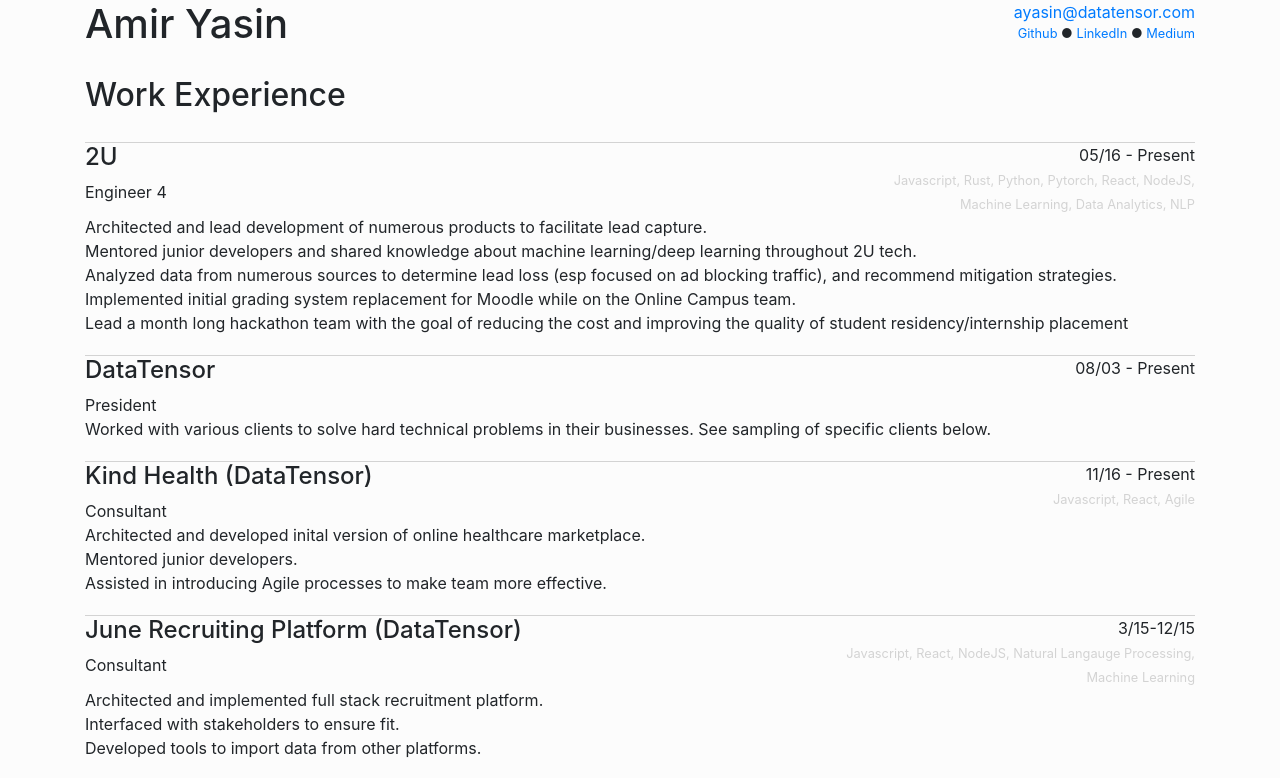
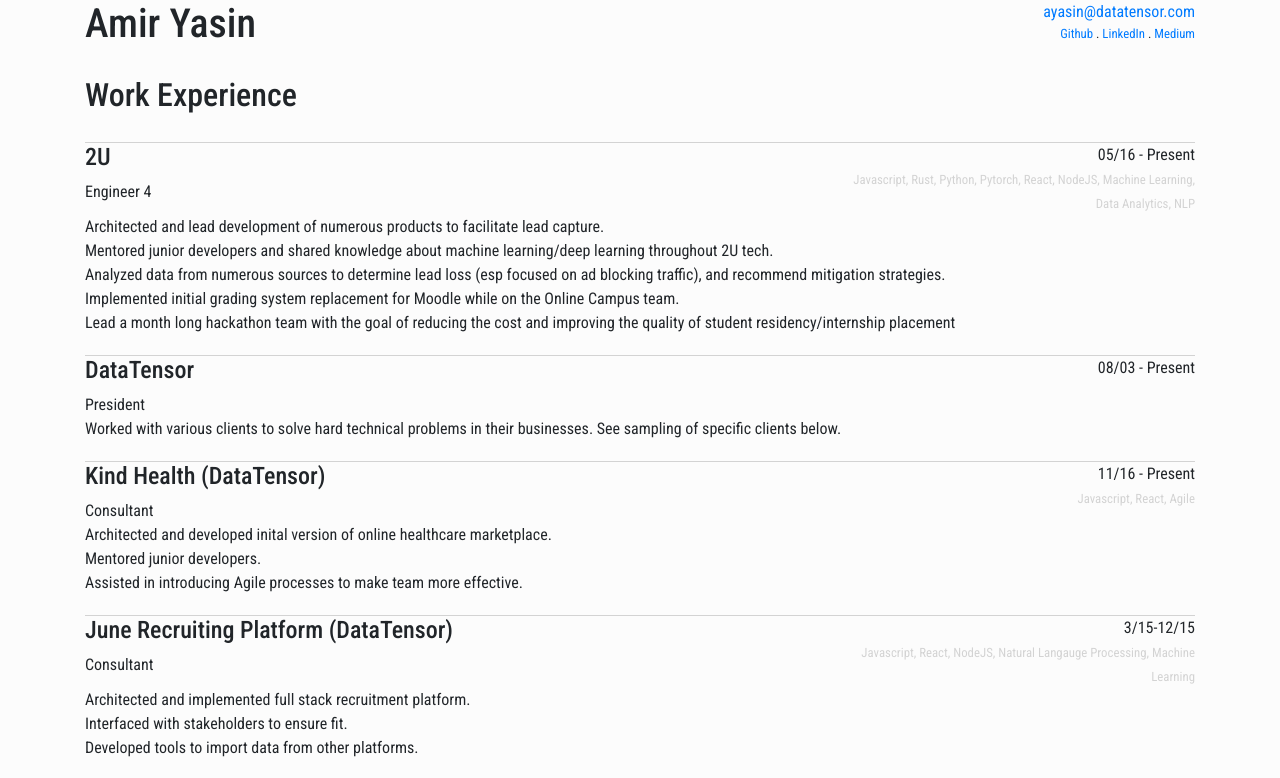
Before and after one commit to ayasin/react-resume, a React (Create React App) app: page / in a window 1280 px wide. Shown: the top 778 px of the page. Built offline with nearby package versions, Linux system fonts and the light colour scheme.

Commit message:
update asthetic

```diff
--- a/package.json
+++ b/package.json
@@ -7,7 +7,8 @@
     "bootstrap": "^4.3.1",
     "react": "^16.9.0",
     "react-dom": "^16.9.0",
-    "react-scripts": "3.1.2"
+    "react-scripts": "3.1.2",
+    "typeface-roboto-condensed": "^0.0.75"
   },
   "scripts": {
     "start": "react-scripts start",
--- a/src/App.css
+++ b/src/App.css
@@ -1,6 +1,7 @@
 .App {
   background-color: #fcfcfc;
   min-height: 100vh;
+  font-family: 'Roboto Condensed'
 }
 
 .App-logo {
--- a/src/App.js
+++ b/src/App.js
@@ -4,6 +4,7 @@
 import ContactInfo from './contactInfo';
 import WorkInfo from './workInfo';
 import EducationInfo from './educationInfo';
+
 
 function App() {
   return (
--- a/src/contactInfo.js
+++ b/src/contactInfo.js
@@ -2,10 +2,10 @@
 
 export default function (props) {
   const links = props.linkList.map((link, idx) => {
-    const circle = idx < props.linkList.length - 1 ? ' &#9679; ' : '';
+    const dot = idx < props.linkList.length - 1 ? ' . ' : '';
     return (
       <>
-        <a href={link[1]}>{link[0]}</a><span dangerouslySetInnerHTML={{ __html: circle }} />
+        <a href={link[1]}>{link[0]}</a>{dot}
       </>
     )
   })
--- a/src/index.js
+++ b/src/index.js
@@ -4,6 +4,7 @@
 import App from './App';
 import * as serviceWorker from './serviceWorker';
 import 'bootstrap/dist/css/bootstrap.css';
+import 'typeface-roboto-condensed'
 
 ReactDOM.render(<App />, document.getElementById('root'));
 
```
Also changed, not shown: 1 other file (tests, documents, lock files or other folders).
